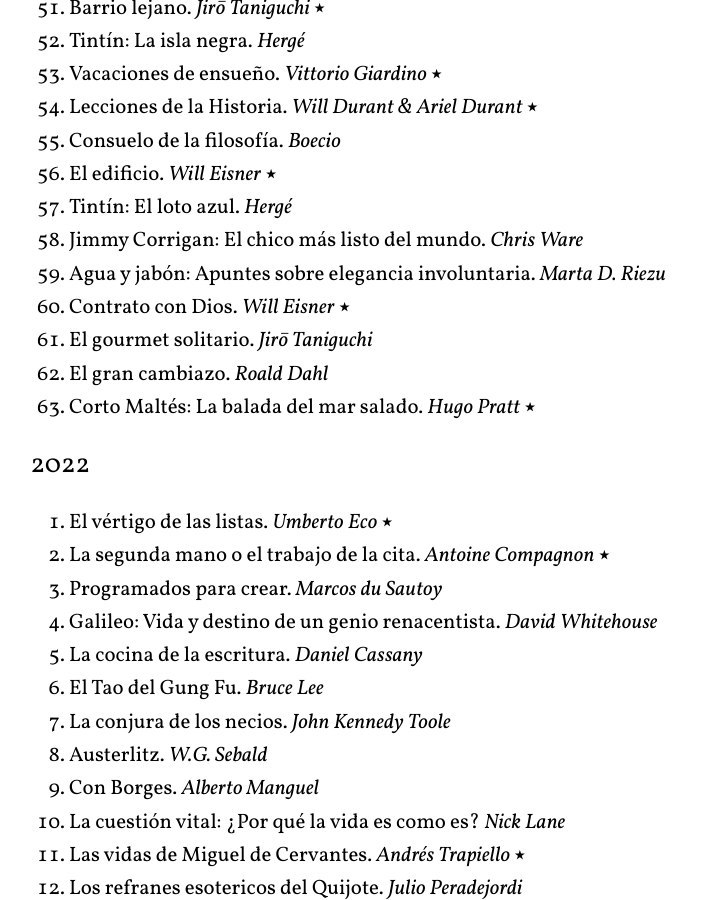
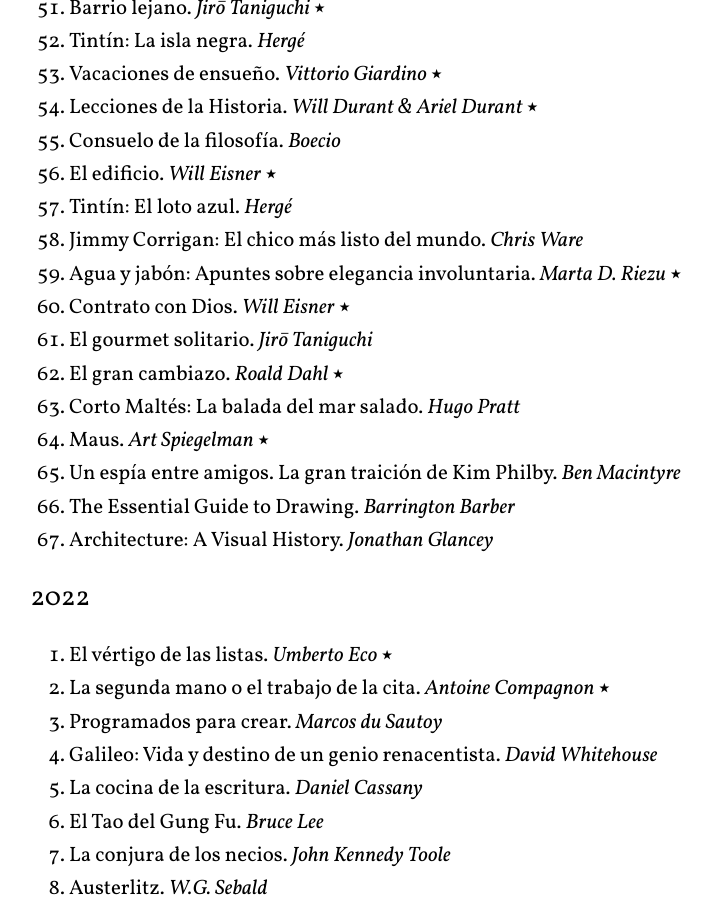
Before and after one commit to arturoherrero/arturoherrero.com, a Jekyll site: the page built from pages/books.md, in a window 1280 px wide and 900 px high, scrolled down 2014 px. Shown: the whole window, without its empty margins (220-932 px from the left). Built offline with Jekyll 4.4.1, drawn with Linux system fonts in a browser that asks for light colours.

Commit message:
Update book list

```diff
--- a/pages/books.md
+++ b/pages/books.md
@@ -68,11 +68,15 @@
 56. El edificio. *Will Eisner* ⭑
 57. Tintín: El loto azul. *Hergé*
 58. Jimmy Corrigan: El chico más listo del mundo. *Chris Ware*
-59. Agua y jabón: Apuntes sobre elegancia involuntaria. *Marta D. Riezu*
+59. Agua y jabón: Apuntes sobre elegancia involuntaria. *Marta D. Riezu* ⭑
 60. Contrato con Dios. *Will Eisner* ⭑
 61. El gourmet solitario. *Jirō Taniguchi*
-62. El gran cambiazo. *Roald Dahl*
-63. Corto Maltés: La balada del mar salado. *Hugo Pratt* ⭑
+62. El gran cambiazo. *Roald Dahl* ⭑
+63. Corto Maltés: La balada del mar salado. *Hugo Pratt*
+64. Maus. *Art Spiegelman* ⭑
+65. Un espía entre amigos. La gran traición de Kim Philby. *Ben Macintyre*
+66. The Essential Guide to Drawing. *Barrington Barber*
+67. Architecture: A Visual History. *Jonathan Glancey*
 
 
 ### 2022
```
